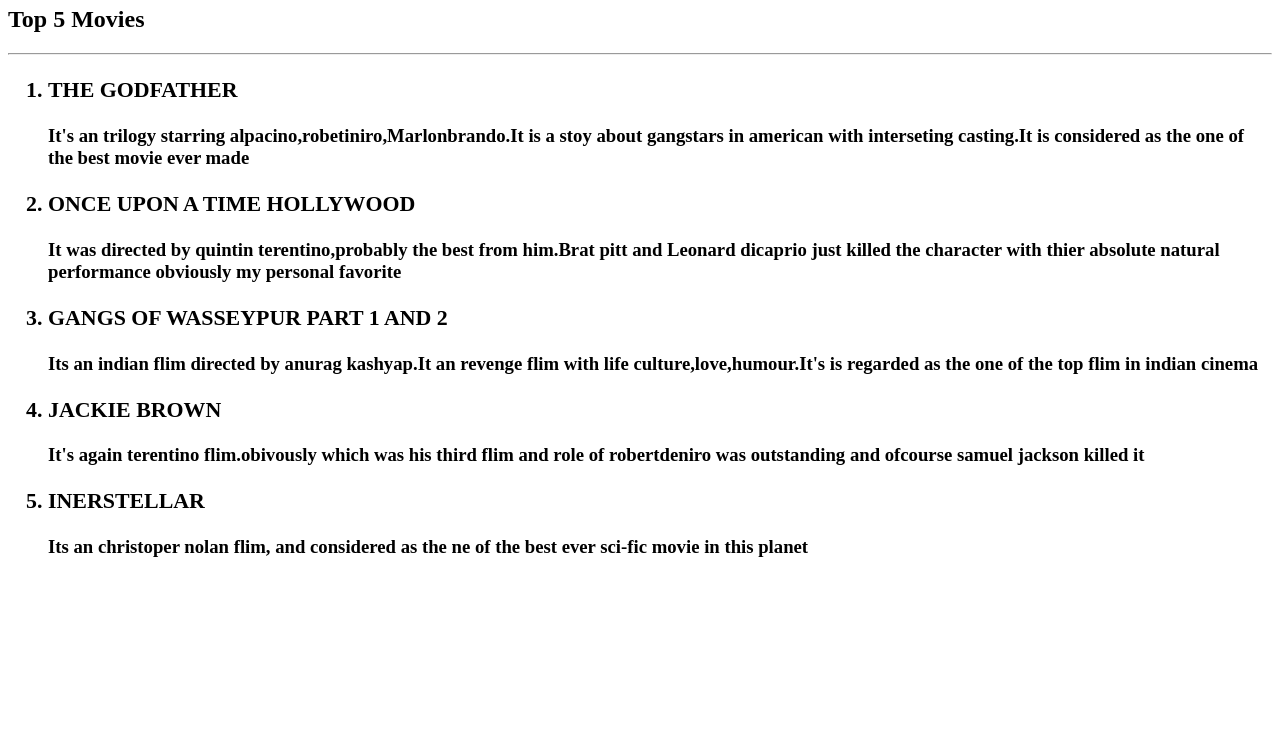
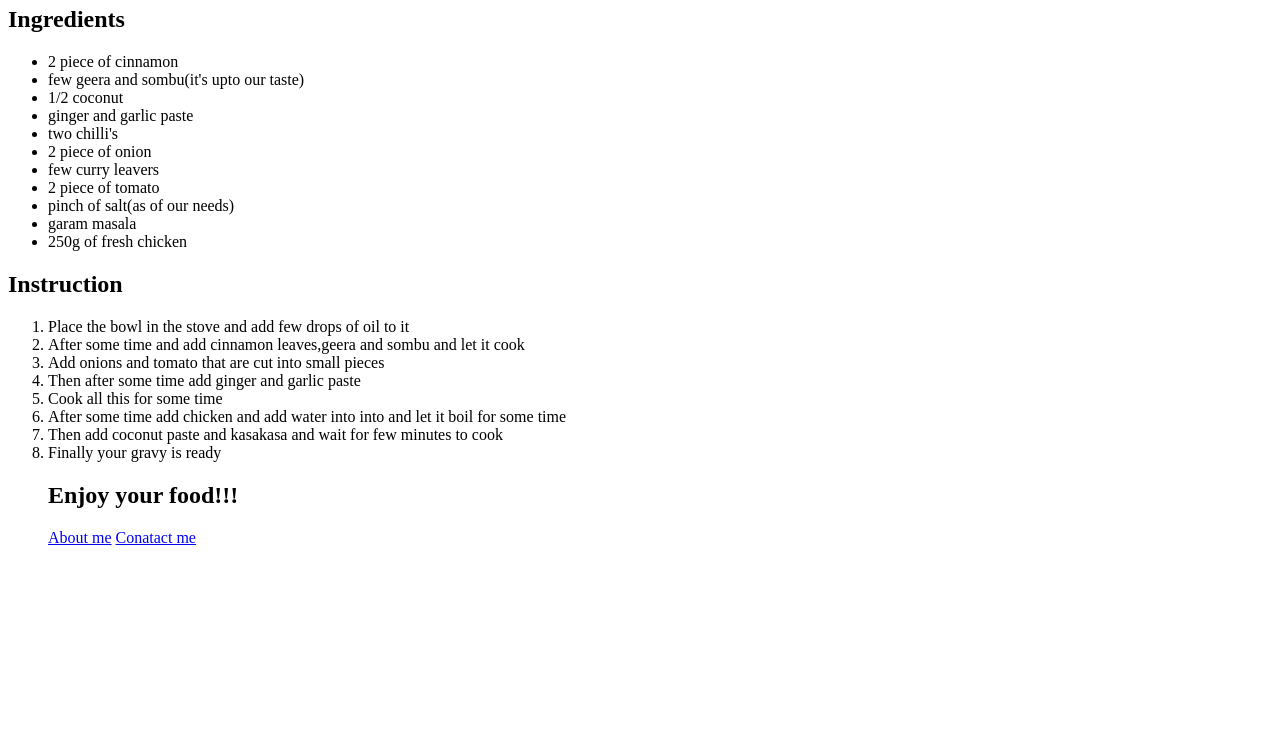
Before and after one commit to tom-hagon/paravathi, a plain HTML site: page index.html in a window 1280 px wide. Shown: the part 60-800 px from the top of the page. Drawn offline with Linux system fonts and the light colour scheme.

Commit message:
Update index.html

```diff
--- a/index.html
+++ b/index.html
@@ -1,17 +1,29 @@
-<h1>Best Movies Of All Time According to Logeshwaran</h1>
-<h2>Top 5 Movies</h2>
-<hr><h3>
+<h1>Prabavathi recepi for the best chicken gravy</h1>
+<h2>Ingredients</h2>
+<ul>
+    <li>2 piece of cinnamon</li>
+    <li>few geera and sombu(it's upto our taste)</li>
+    <li>1/2 coconut</li>
+    <li>ginger and garlic paste</li>
+    <li>two chilli's</li>
+    <li>2 piece of onion</li>
+    <li>few curry leavers</li>
+    <li>2 piece of tomato</li>
+    <li>pinch of salt(as of our needs)</li>
+    <li>garam masala</li>
+    <li>250g of fresh chicken</li>
+</ul>
+<h2>Instruction</h2>
 <ol>
-    <h3><li>THE GODFATHER</li></h3>
-    <P>It's an trilogy starring alpacino,robetiniro,Marlonbrando.It is a stoy about gangstars in american with interseting casting.It is considered as the one of the best movie ever made
-</P>
-    <h3> <li>ONCE UPON A TIME HOLLYWOOD</li> </h3>
-     <P>It was directed by quintin terentino,probably the best from him.Brat pitt and Leonard dicaprio just killed the character with thier absolute natural performance obviously my personal favorite
-     </P>
-    <h3> <li>GANGS OF WASSEYPUR PART 1 AND 2 </li></h3>
-     <P>Its an indian flim directed by anurag kashyap.It an revenge flim with life culture,love,humour.It's is regarded as the one of the top flim in indian cinema</P>
-   <h3> <li>JACKIE BROWN</li></h3>
-    <P>It's again terentino flim.obivously which was his third flim and role of robertdeniro was outstanding and ofcourse samuel jackson killed it</P>
-   <h3> <li>INERSTELLAR</li></h3>
-    <P>Its an christoper nolan flim, and considered as the ne of the best ever sci-fic movie in this planet</P>
-    </ol>
+<li>Place the bowl in the stove and add few drops of oil to it</li>
+<li>After some time and add cinnamon leaves,geera and sombu and let it cook</li>
+<li>Add onions and tomato that are cut into small pieces</li>
+<li>Then after some time add ginger and garlic paste</li>
+<li>Cook all this for some time</li>
+<li>After some time add chicken and add water into into and let it boil for some time</li>
+<li>Then add coconut paste and kasakasa and wait for few minutes to cook</li>
+<li>Finally your gravy is ready</li>
+<h2>Enjoy your food!!!</h2>
+<a href="./about.html">About me</a>
+<a href="./contact.html">Conatact me</a>
+</ol>
```
